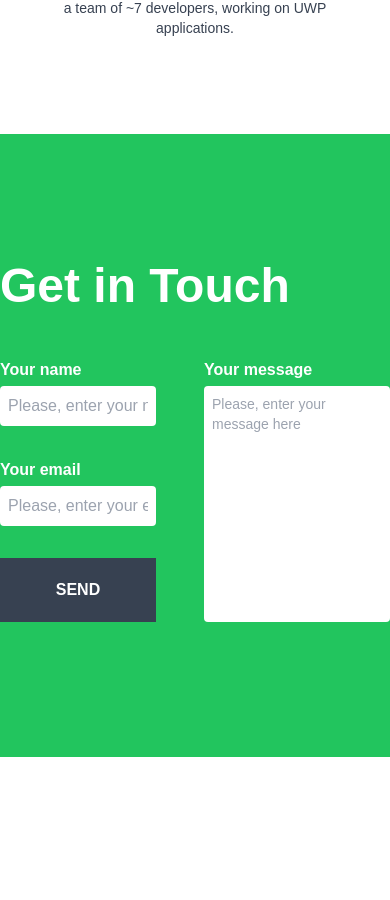
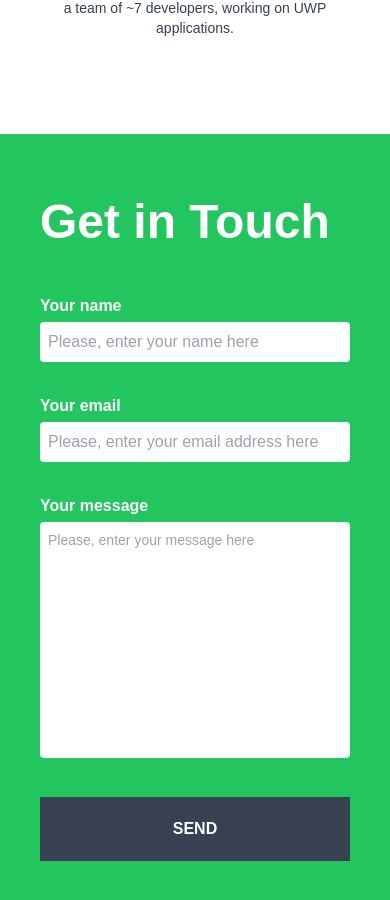
Before and after one commit to danielagg/personal-website-nextjs, a Next.js app: page / in a window 390 px wide. Shown: the part 2038-2938 px from the top of the page. Before the commit the page ends 2795 px from the top, so only its background shows below. Built offline with nearby package versions, Linux system fonts and the light colour scheme.

Commit message:
responsive contacts section

```diff
--- a/components/contact.component.tsx
+++ b/components/contact.component.tsx
@@ -33,17 +33,32 @@ export const Contact = () => {
     }
   };
 
+  const SubmitButton = () => {
+    return (
+      <Button
+        variant="filled-gray-hover-white"
+        text="Send"
+        onClick={async () => {
+          setUserTriedSubmittingAtLeastOnce(true);
+
+          const res = await onSubmit();
+          console.log(res);
+        }}
+      />
+    );
+  };
+
   return (
     <div
       id="contact"
-      className="bg-green-500 py-32 mt-12 text-white w-full flex justify-center"
+      className="bg-green-500 py-16 lg:py-32 mt-12 text-white w-full flex justify-center"
     >
-      <div className="w-full lg:w-2/3 flex justify-center items-center">
+      <div className="w-full lg:w-2/3 flex justify-center items-center px-10 lg:px-0">
         <div className="w-full">
           <div className="text-5xl font-bold">Get in Touch</div>
 
-          <div className="flex w-full justify-between">
-            <div className="w-2/5 flex flex-col space-y-8 mt-12">
+          <div className="flex flex-col lg:flex-row w-full lg:justify-between">
+            <div className="w-full lg:w-2/5 flex flex-col space-y-8 mt-12">
               <TextInput
                 id="fullname"
                 label="Your name"
@@ -60,20 +75,12 @@ export const Contact = () => {
                 placeHolder="Please, enter your email address here"
               />
 
-              <Button
-                variant="filled-gray-hover-white"
-                text="Send"
-                className="inline-block"
-                onClick={async () => {
-                  setUserTriedSubmittingAtLeastOnce(true);
-
-                  const res = await onSubmit();
-                  console.log(res);
-                }}
-              />
+              <div className="hidden lg:inline-block">
+                <SubmitButton />
+              </div>
             </div>
-            <div className="w-3/5">
-              <div className="mt-12 pl-12">
+            <div className="w-full lg:w-3/5">
+              <div className="mt-8 lg:mt-12 lg:pl-12">
                 <label htmlFor="message" className="block font-bold">
                   Your message
                 </label>
@@ -85,6 +92,10 @@ export const Contact = () => {
                   rows={11}
                 />
               </div>
+            </div>
+
+            <div className="block lg:hidden mt-8">
+              <SubmitButton />
             </div>
           </div>
 
```
